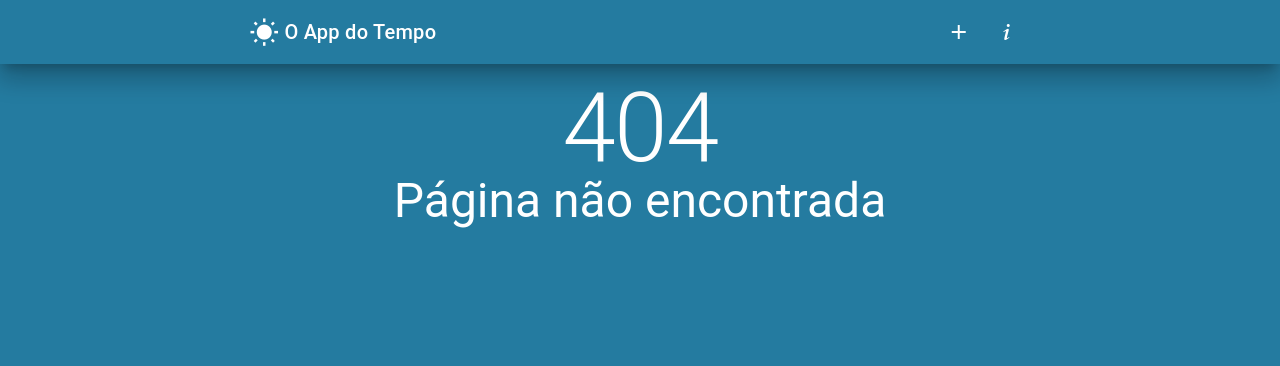
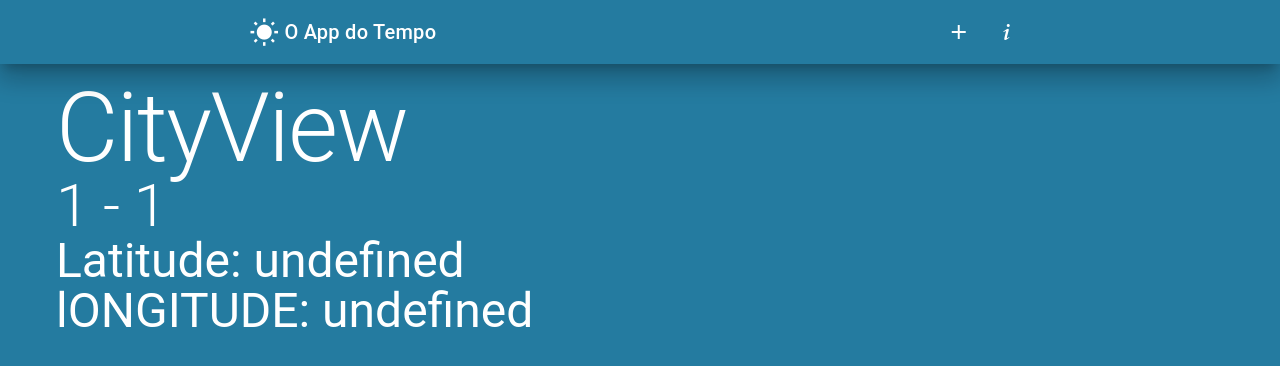
Before and after one commit to betogroo/vite-weather, a Vue app: page /cityview/1/1 in a window 1280 px wide. Before the commit this address had no page. Shown: the top 366 px of the page. Built offline with nearby package versions, Linux system fonts and the light colour scheme.

Commit message:
feat: create CityView and route

```diff
--- a/src/router/routes.ts
+++ b/src/router/routes.ts
@@ -1,4 +1,5 @@
 import { RouteRecordRaw } from 'vue-router'
+import CityView from '@/views/CityView.vue'
 
 const routes: RouteRecordRaw[] = [
   {
@@ -12,6 +13,11 @@ const routes: RouteRecordRaw[] = [
     component: () => import('@/views/AboutView.vue')
   },
   {
+    path: '/cityview/:state/:city',
+    name: 'CityView',
+    component: CityView
+  },
+  {
     path: '/:catchAll(.*)',
     name: 'NotFound',
     component: () => import('@/views/NotFound.vue')
--- /dev/null
+++ b/src/views/CityView.vue
@@ -0,0 +1,12 @@
+<script setup lang="ts">
+import { useRoute } from 'vue-router'
+
+const route = useRoute()
+</script>
+
+<template>
+  <h1 class="text-h1">CityView</h1>
+  <h2 class="text-h2">{{ route.params.city }} - {{ route.params.state }}</h2>
+  <h3 class="text-h3">{{ `Latitude: ${route.query.lat}` }}</h3>
+  <h3 class="text-h3">{{ `lONGITUDE: ${route.query.lng}` }}</h3>
+</template>
```
